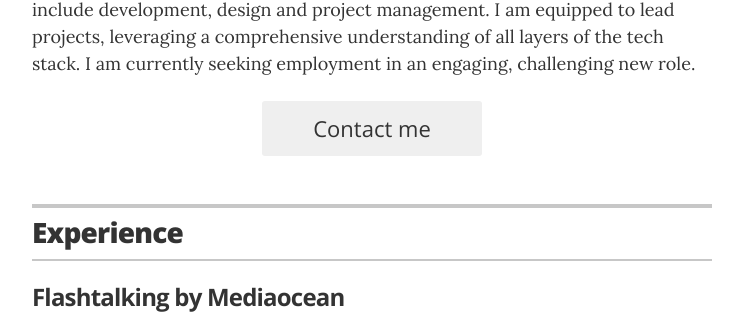
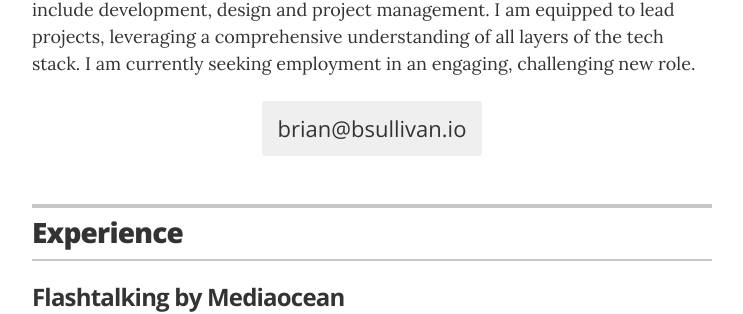
Before and after one commit to bsullivan-io/bsullivan.io, a Jekyll site: the page built from index.html, in a window 1280 px wide. Shown: the part 317-631 px from the top of the page, without its empty margins (268-1011 px from the left). Built offline with Jekyll 4.4.1, drawn with Linux system fonts in a browser that asks for light colours.

Commit message:
update layout

```diff
--- a/_data/projects.yml
+++ b/_data/projects.yml
@@ -5,5 +5,5 @@
 - project: deadreader.com
   role: Founder, Writer
   duration: 2022 &mdash; Present
-  url: "https://www.deadreader.com"
+  url: "https://deadreader.com"
   description: A personal blog about horror literature, including reviews and personal writing.
--- a/_layouts/resume.html
+++ b/_layouts/resume.html
@@ -13,7 +13,7 @@
 
         <!-- You can turn off the avatar in _config.yml by setting to false -->
         {% if site.resume_avatar == 'true' %}
-        <img src="images/avatar.jpg" alt="my photo" class="avatar no-print" itemprop="image">
+        <img src="images/avatar.jpg" alt="Brian Sullivan" class="avatar no-print" itemprop="image">
         {% endif %}
 
         <!-- Your name is defined in the _config.yml file -->
@@ -40,7 +40,7 @@
         </div>
 
         {% if site.resume_looking_for_work == 'yes' %}
-        <a href="mailto:{{ site.resume_contact_email }}" class="contact-button no-print" itemprop="email">Contact me</a>
+        <a href="mailto:{{ site.resume_contact_email }}" class="contact-button no-print" itemprop="email">brian@bsullivan.io</a>
         {% elsif site.resume_looking_for_work == 'no' %}
         <a class="contact-button not-looking no-print">I'm not looking for work right now.</a>
         {% else %}
```
